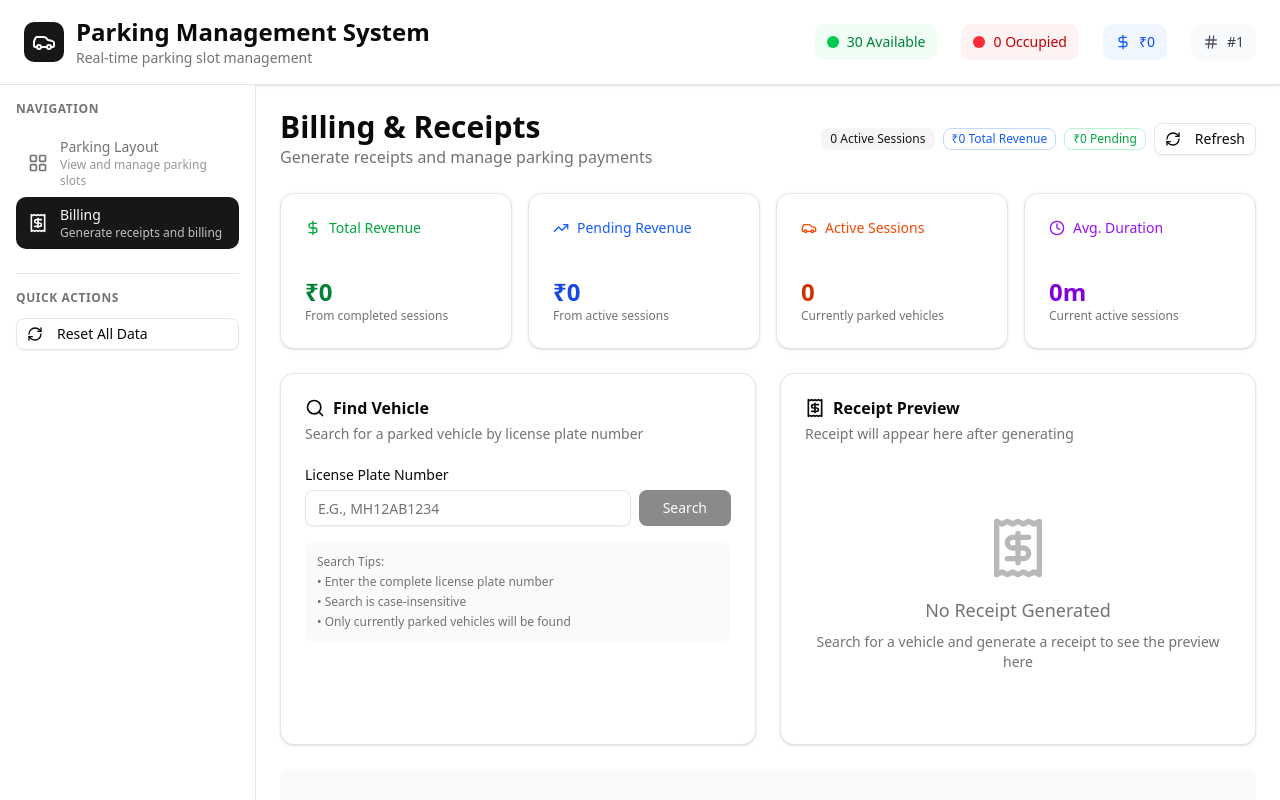
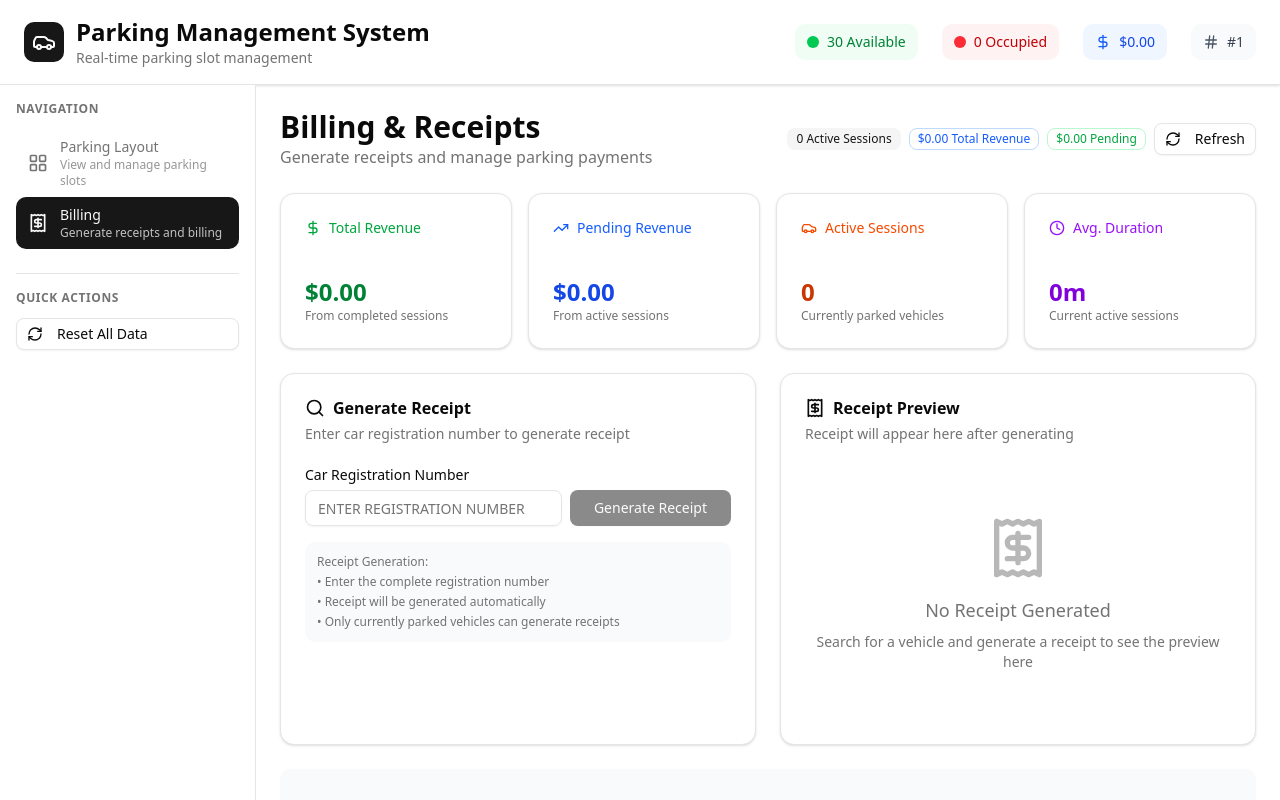
Before and after one commit to adityamishra-22/Parking-management-system, a React (Vite) app: page /billing in a window 1280 px wide. Shown: the top 800 px of the page. Built offline with nearby package versions, Linux system fonts and the light colour scheme.

Commit message:
Error Correction

```diff
--- a/src/entities/slot/billing.js
+++ b/src/entities/slot/billing.js
@@ -3,33 +3,34 @@
  */
 
 /**
- * Calculates the parking duration in minutes
+ * Calculates the parking duration in seconds
  * @param {Date} entryTime - When the car entered
  * @param {Date} exitTime - When the car exited
- * @returns {number} Duration in minutes
+ * @returns {number} Duration in seconds
  */
 export const calculateDuration = (entryTime, exitTime) => {
   const diffMs = exitTime.getTime() - entryTime.getTime();
-  return Math.ceil(diffMs / (1000 * 60)); // Convert to minutes and round up
+  return Math.ceil(diffMs / 1000); // Convert to seconds and round up
 };
 
 /**
  * Calculates the parking amount based on duration
- * Pricing: ₹10 for first hour, ₹20 for each additional hour
- * @param {number} durationMinutes - Duration in minutes
- * @returns {number} Amount to be charged
+ * Pricing: $5 for initial 30 seconds, $1 for every additional 10 seconds
+ * @param {number} durationSeconds - Duration in seconds
+ * @returns {number} Amount to be charged in dollars
  */
-export const calculateAmount = (durationMinutes) => {
-  if (durationMinutes <= 0) return 0;
+export const calculateAmount = (durationSeconds) => {
+  if (durationSeconds <= 0) return 0;
 
-  // First hour (up to 60 minutes): ₹10
-  if (durationMinutes <= 60) {
-    return 10;
+  // Initial 30 seconds: $5
+  if (durationSeconds <= 30) {
+    return 5;
   }
 
-  // Additional hours: ₹20 per hour (or part thereof)
-  const additionalHours = Math.ceil((durationMinutes - 60) / 60);
-  return 10 + (additionalHours * 20);
+  // Additional intervals: $1 for every 10 seconds (or part thereof)
+  const additionalSeconds = durationSeconds - 30;
+  const additionalIntervals = Math.ceil(additionalSeconds / 10);
+  return 5 + additionalIntervals;
 };
 
 /**
@@ -50,29 +51,41 @@ export const computeBilling = (entryTime, exitTime = new Date()) => {
 
 /**
  * Formats duration in a human-readable format
- * @param {number} minutes - Duration in minutes
- * @returns {string} Formatted duration (e.g., "1h 30m", "45m")
+ * @param {number} seconds - Duration in seconds
+ * @returns {string} Formatted duration (e.g., "1h 30m 45s", "2m 15s", "45s")
  */
-export const formatDuration = (minutes) => {
-  if (minutes < 60) {
-    return `${minutes}m`;
+export const formatDuration = (seconds) => {
+  if (seconds < 60) {
+    return `${seconds}s`;
   }
 
-  const hours = Math.floor(minutes / 60);
-  const remainingMinutes = minutes % 60;
+  if (seconds < 3600) {
+    const minutes = Math.floor(seconds / 60);
+    const remainingSeconds = seconds % 60;
 
-  if (remainingMinutes === 0) {
-    return `${hours}h`;
+    if (remainingSeconds === 0) {
+      return `${minutes}m`;
+    }
+
+    return `${minutes}m ${remainingSeconds}s`;
   }
 
-  return `${hours}h ${remainingMinutes}m`;
+  const hours = Math.floor(seconds / 3600);
+  const remainingMinutes = Math.floor((seconds % 3600) / 60);
+  const remainingSeconds = seconds % 60;
+
+  let result = `${hours}h`;
+  if (remainingMinutes > 0) result += ` ${remainingMinutes}m`;
+  if (remainingSeconds > 0) result += ` ${remainingSeconds}s`;
+
+  return result;
 };
 
 /**
  * Formats currency amount
- * @param {number} amount - Amount in rupees
- * @returns {string} Formatted amount (e.g., "₹150")
+ * @param {number} amount - Amount in dollars
+ * @returns {string} Formatted amount (e.g., "$150.00")
  */
 export const formatAmount = (amount) => {
-  return `₹${amount}`;
+  return `$${amount.toFixed(2)}`;
 };
--- a/src/features/billing/BillingPage.jsx
+++ b/src/features/billing/BillingPage.jsx
@@ -80,8 +80,8 @@ Car Number: ${receipt.carNumber}
 Entry Time: ${receipt.entryTime.toLocaleString('en-IN')}
 Exit Time:  ${receipt.exitTime.toLocaleString('en-IN')}
 
-Duration: ${receipt.duration} minutes
-Amount: ₹${receipt.amount}
+Duration: ${receipt.duration} seconds
+Amount: $${receipt.amount.toFixed(2)}
 
 Generated: ${receipt.generatedAt.toLocaleString('en-IN')}
 Reg Index: ${receipt.regIndex}
--- a/src/features/billing/components/CarSearch.jsx
+++ b/src/features/billing/components/CarSearch.jsx
@@ -29,28 +29,25 @@ export const CarSearch = ({ onCarFound }) => {
   const [searchQuery, setSearchQuery] = useState('');
   const [error, setError] = useState('');
   const [isSearching, setIsSearching] = useState(false);
-  const [foundSlot, setFoundSlot] = useState(null);
-
   const handleSearch = async (e) => {
     e.preventDefault();
     setError('');
-    setFoundSlot(null);
 
     const query = searchQuery.trim();
     if (!query) {
-      setError('Please enter a car number to search');
+      setError('Please enter a car registration number');
       return;
     }
 
     if (!isValidCarNumber(query)) {
-      setError('Please enter a valid car number format');
+      setError('Please enter a valid registration number format');
       return;
     }
 
     setIsSearching(true);
 
     try {
-      // Simulate search delay for better UX
+      // Simulate processing delay for better UX
       await new Promise(resolve => setTimeout(resolve, 500));
 
       const slot = findSlotByCarNumber(state.slots, query);
@@ -60,9 +57,16 @@ export const CarSearch = ({ onCarFound }) => {
         return;
       }
 
-      setFoundSlot(slot);
+      // Directly generate receipt instead of showing search results
+      if (onCarFound) {
+        onCarFound(slot, true); // true indicates receipt generation
+      }
+
+      // Reset the form after generating receipt
+      setSearchQuery('');
+      setError('');
     } catch (err) {
-      setError('Search failed. Please try again.');
+      setError('Receipt generation failed. Please try again.');
     } finally {
       setIsSearching(false);
     }
@@ -72,46 +76,31 @@ export const CarSearch = ({ onCarFound }) => {
     const value = e.target.value;
     setSearchQuery(value);
 
-    // Clear error and results when user types
+    // Clear error when user types
     if (error) setError('');
-    if (foundSlot) setFoundSlot(null);
   };
-
-  const handleGenerateReceipt = () => {
-    if (foundSlot && onCarFound) {
-      // Pass the slot with a flag indicating this is for receipt generation
-      onCarFound(foundSlot, true);
-
-      // Reset the search state after generating receipt
-      setSearchQuery('');
-      setFoundSlot(null);
-      setError('');
-    }
-  };
-
-  const currentBilling = foundSlot ? computeBilling(foundSlot.entryTime) : null;
 
   return (
     <Card>
       <CardHeader>
         <CardTitle className="flex items-center space-x-2">
           <Search className="w-5 h-5" />
-          <span>Find Vehicle</span>
+          <span>Generate Receipt</span>
         </CardTitle>
         <CardDescription>
-          Search for a parked vehicle by license plate number
+          Enter car registration number to generate receipt
         </CardDescription>
       </CardHeader>
       <CardContent className="space-y-4">
-        {/* Search form */}
+        {/* Generate Receipt form */}
         <form onSubmit={handleSearch} className="space-y-4">
           <div className="space-y-2">
-            <Label htmlFor="carSearch">License Plate Number</Label>
+            <Label htmlFor="carSearch">Car Registration Number</Label>
             <div className="flex space-x-2">
               <Input
                 id="carSearch"
                 type="text"
-                placeholder="e.g., MH12AB1234"
+                placeholder="Enter registration number"
                 value={searchQuery}
                 onChange={handleInputChange}
                 className="uppercase flex-1"
@@ -122,7 +111,7 @@ export const CarSearch = ({ onCarFound }) => {
                 disabled={isSearching || !searchQuery.trim()}
                 className="px-6"
               >
-                {isSearching ? 'Searching...' : 'Search'}
+                {isSearching ? 'Generating...' : 'Generate Receipt'}
               </Button>
             </div>
           </div>
@@ -136,86 +125,13 @@ export const CarSearch = ({ onCarFound }) => {
           </Alert>
         )}
 
-        {/* Search results */}
-        {foundSlot && currentBilling && (
-          <div className="space-y-4">
-            <div className="border-t pt-4">
-              <h3 className="font-medium text-sm text-muted-foreground mb-3">
-                Vehicle Found
-              </h3>
-
-              {/* Vehicle info card */}
-              <div className="bg-blue-50 border border-blue-200 rounded-lg p-4 space-y-3">
-                <div className="flex items-center justify-between">
-                  <div className="flex items-center space-x-2">
-                    <Car className="w-5 h-5 text-blue-600" />
-                    <span className="font-bold text-blue-900 text-lg">
-                      {foundSlot.carNumber}
-                    </span>
-                  </div>
-                  <Badge variant="destructive">
-                    Slot {foundSlot.id}
-                  </Badge>
-                </div>
-
-                <div className="grid grid-cols-2 gap-4 text-sm">
-                  <div>
-                    <div className="text-blue-600 font-medium">Entry Time</div>
-                    <div className="text-blue-800">
-                      {new Date(foundSlot.entryTime).toLocaleString('en-IN', {
-                        weekday: 'short',
-                        month: 'short',
-                        day: 'numeric',
-                        hour: '2-digit',
-                        minute: '2-digit',
-                        hour12: true,
-                      })}
-                    </div>
-                  </div>
-
-                  <div>
-                    <div className="text-blue-600 font-medium flex items-center space-x-1">
-                      <Clock className="w-3 h-3" />
-                      <span>Duration</span>
-                    </div>
-                    <div className="text-blue-800 font-medium">
-                      {formatDuration(currentBilling.duration)}
-                    </div>
-                  </div>
-                </div>
-
-                <div className="border-t border-blue-200 pt-3">
-                  <div className="flex items-center justify-between">
-                    <span className="text-blue-600 font-medium">Current Charges</span>
-                    <span className="text-blue-900 font-bold text-xl">
-                      {formatAmount(currentBilling.amount)}
-                    </span>
-                  </div>
-                  <div className="text-xs text-blue-600 mt-1">
-                    ₹10 for first hour, ₹20 for each additional hour
-                  </div>
-                </div>
-              </div>
-
-              {/* Generate receipt button */}
-              <Button
-                onClick={handleGenerateReceipt}
-                className="w-full mt-4"
-                size="lg"
-              >
-                Generate Receipt & Release Vehicle
-              </Button>
-            </div>
-          </div>
-        )}
-
         {/* Quick tips */}
         <div className="text-xs text-muted-foreground bg-gray-50 p-3 rounded-lg">
-          <div className="font-medium mb-1">Search Tips:</div>
+          <div className="font-medium mb-1">Receipt Generation:</div>
           <ul className="space-y-1">
-            <li>• Enter the complete license plate number</li>
-            <li>• Search is case-insensitive</li>
-            <li>• Only currently parked vehicles will be found</li>
+            <li>• Enter the complete registration number</li>
+            <li>• Receipt will be generated automatically</li>
+            <li>• Only currently parked vehicles can generate receipts</li>
           </ul>
         </div>
       </CardContent>
--- a/src/features/parking-layout/components/SlotDetailsDialog.jsx
+++ b/src/features/parking-layout/components/SlotDetailsDialog.jsx
@@ -123,12 +123,12 @@ export const SlotDetailsDialog = ({ open, onOpenChange, slot }) => {
               {formatAmount(currentBilling.amount)}
             </div>
             <div className="text-xs text-blue-600 mt-1">
-              ₹10 for first hour, ₹20 for each additional hour
+              $5 for initial 30 seconds, $1 for every additional 10 seconds
             </div>
           </div>
 
           {/* Warning for long stays */}
-          {currentBilling.duration > 480 && ( // 8 hours
+          {currentBilling.duration > 300 && ( // 5 minutes
             <div className="bg-yellow-50 border border-yellow-200 p-3 rounded-lg">
               <div className="flex items-center space-x-2">
                 <AlertTriangle className="w-4 h-4 text-yellow-600" />
@@ -137,7 +137,7 @@ export const SlotDetailsDialog = ({ open, onOpenChange, slot }) => {
                 </span>
               </div>
               <p className="text-xs text-yellow-600 mt-1">
-                This vehicle has been parked for over 8 hours
+                This vehicle has been parked for over 5 minutes
               </p>
             </div>
           )}
```
Also changed, not shown: src/features/billing/components/ReceiptPreview.jsx (+3 -13 lines), vite.config.js (+16 -8 lines).
